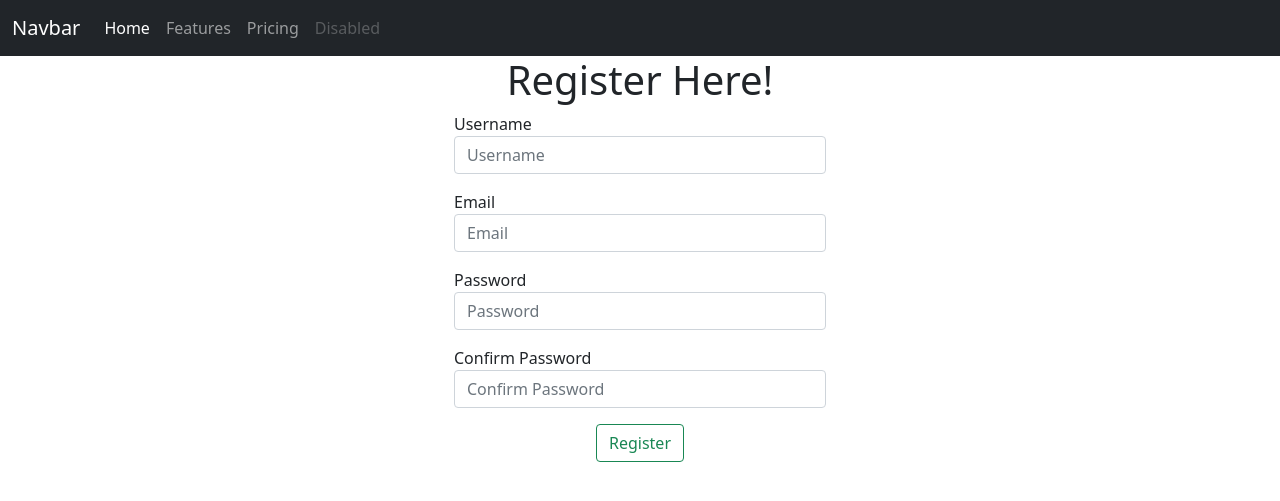
After one commit to JuanTGit/flask_setup, a Flask app: page /register in a window 1280 px wide. The commit adds this page. Shown: the top 501 px of the page. Run offline with Flask 3, Linux system fonts and the light colour scheme; some libraries are stand-ins or nearby versions.

Commit message:
added registry page and updated forms

```diff
--- a/project/__init__.py
+++ b/project/__init__.py
@@ -1,5 +1,6 @@
 from flask import Flask
 
 app = Flask(__name__)
+app.config['SECRET_KEY'] = 'You will never guess.'
 
 from . import routes
--- a/project/routes.py
+++ b/project/routes.py
@@ -1,5 +1,6 @@
 from project import app
 from flask import render_template
+from project.forms import RegisterForm
 
 @app.route('/')
 def index():
@@ -7,6 +8,11 @@ def index():
     count=[1, 2, 3, 4, 5, 6]
     return render_template('index.html', name=my_name, count=count)
 
+@app.route('/register')
+def register():
+    form = RegisterForm()
+    return render_template('register.html', form=form)
+
 @app.route('/login')
 def login():
     return render_template('login.html')
--- a/project/templates/base.html
+++ b/project/templates/base.html
@@ -8,7 +8,7 @@
         <link rel="stylesheet" href="https://cdnjs.cloudflare.com/ajax/libs/twitter-bootstrap/5.1.0/css/bootstrap.min.css">
         <link rel="stylesheet" href="https://cdnjs.cloudflare.com/ajax/libs/font-awesome/5.15.4/css/all.min.css">
         <link rel="stylesheet" href="assets/css/style.css">
-        <title>Title</title>
+        {% block title %} <title>Home</title> {% endblock %}
     </head>
     <body>
         {% include 'nav.html' %}
--- a/project/templates/login.html
+++ b/project/templates/login.html
@@ -1,3 +1,5 @@
+{% block title %} <title>Login</title> {% endblock %}
+
 {% extends 'base.html' %}
 
 {% block content %}
--- /dev/null
+++ b/project/templates/register.html
@@ -0,0 +1,37 @@
+{% block title %} <title>Register</title> {% endblock %}
+{% extends 'base.html' %}
+
+{% block content %}
+    <h1 class="d-flex justify-content-center">Register Here!</h1>
+    <form action="">
+        <div class="form-group d-flex justify-content-center flex-wrap">
+            <div class="col-lg-12 d-flex justify-content-center mb-3">
+                <fieldset class="col-lg-4">
+                    {{ form.username.label }}
+                    {{ form.username(class='form-control', placeholder='Username') }}
+                </fieldset>
+            </div>
+            <div class="col-lg-12 d-flex justify-content-center mb-3">
+                <fieldset class="col-lg-4">
+                    {{ form.email.label }}
+                    {{ form.email(class='form-control', placeholder='Email') }}
+                </fieldset>
+            </div>
+            <div class="col-lg-12 d-flex justify-content-center mb-3">
+                <fieldset class="col-lg-4">
+                    {{ form.password.label }}
+                    {{ form.password(class='form-control', placeholder='Password') }}
+                </fieldset>
+            </div>
+            <div class="col-lg-12 d-flex justify-content-center mb-3">
+                <fieldset class="col-lg-4">
+                    {{ form.confirm_pass.label }}
+                    {{ form.confirm_pass(class='form-control', placeholder='Confirm Password') }}
+                </fieldset>
+            </div>
+        </div>
+        <div class="col-lg-12 d-flex justify-content-center">
+            {{ form.submit(class='btn btn-outline-success') }}
+        </div>
+    </form>
+{% endblock %}
--- a/requirements.txt
+++ b/requirements.txt
@@ -1,7 +1,10 @@
 blinker==1.6.3
 click==8.1.7
+dnspython==2.4.2
+email-validator==2.1.0.post1
 Flask==3.0.0
 Flask-WTF==1.2.1
+idna==3.4
 importlib-metadata==6.8.0
 itsdangerous==2.1.2
 Jinja2==3.1.2
```
